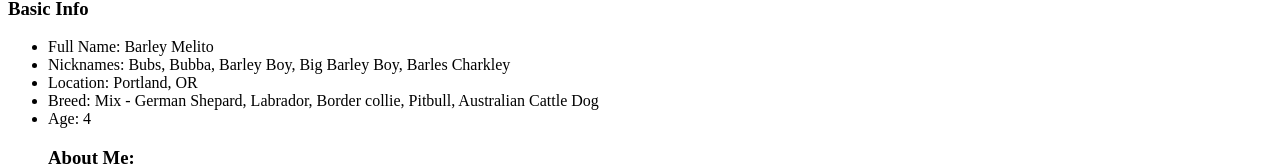
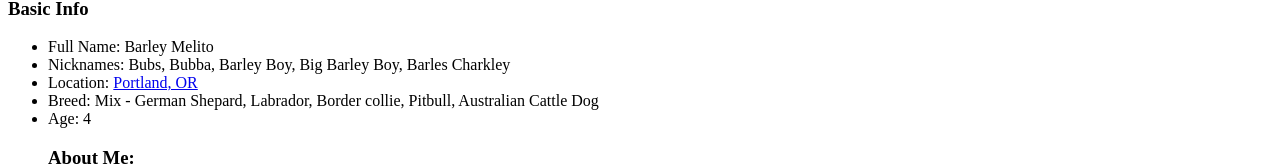
Before and after one commit to mjmelito/barley, a plain HTML site: page barley.html in a window 1280 px wide. Shown: the part 270-436 px from the top of the page. Drawn offline with Linux system fonts and the light colour scheme.

Commit message:
adds location Google Maps link

```diff
--- a/barley.html
+++ b/barley.html
@@ -23,7 +23,7 @@
   <ul>
     <li>Full Name: Barley Melito</li>
     <li>Nicknames: Bubs, Bubba, Barley Boy, Big Barley Boy, Barles Charkley</li>
-    <li>Location: Portland, OR</li>
+    <li>Location: <a href="https://www.google.com/maps/place/Portland,+OR/data=!4m2!3m1!1s0x54950b0b7da97427:0x1c36b9e6f6d18591?sa=X&ved=2ahUKEwjGrKWfm7n8AhWlGjQIHX0mBLEQ8gF6BQiEARAB">Portland, OR</a></li>
     <li>Breed: Mix - German Shepard, Labrador, Border collie, Pitbull, Australian Cattle Dog</li>
     <li>Age: 4</li>
 
```
